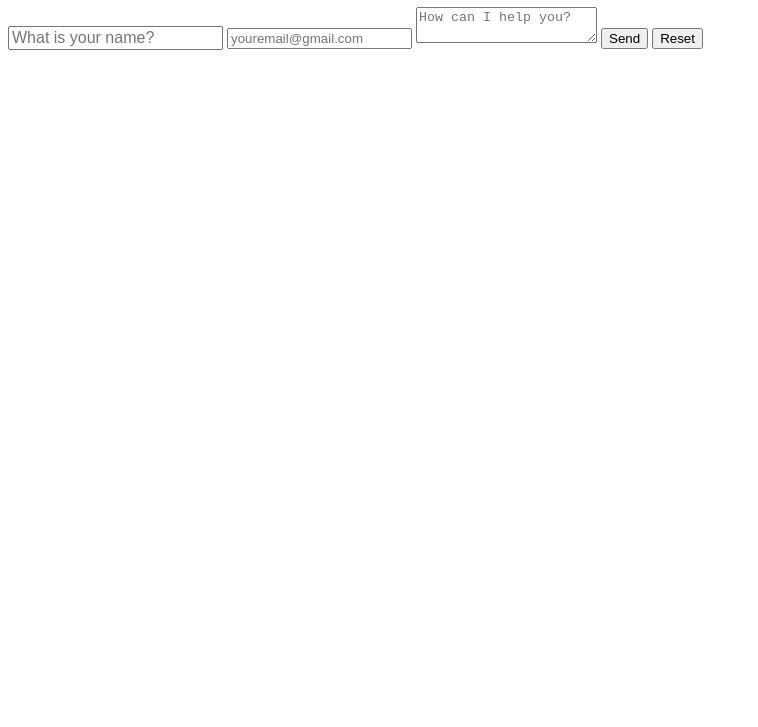
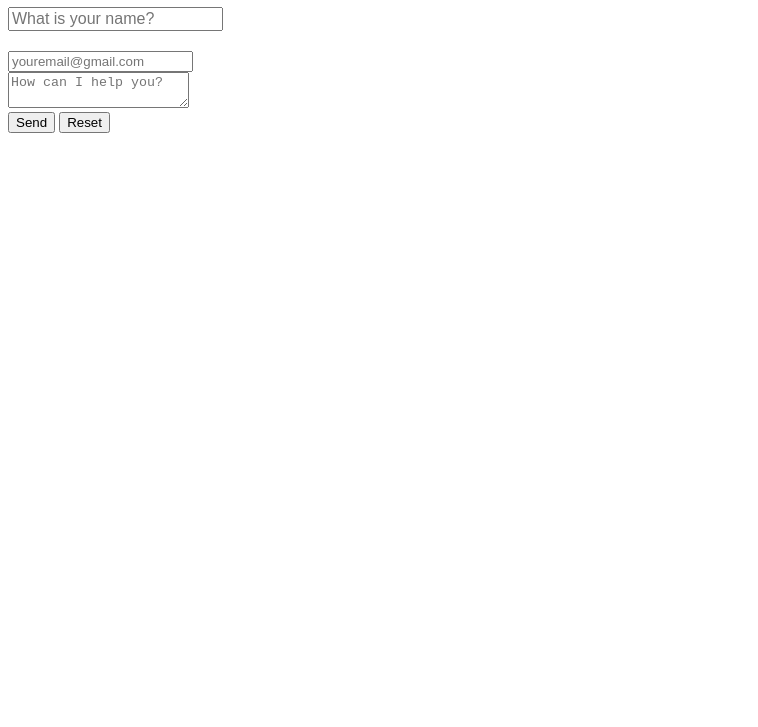
Before and after one commit to djdenney/FormPractice, a plain HTML site: page index.html in a window 1280 px wide. Shown: the part 73-800 px from the top of the page, without its empty margins (0-758 px from the left). Drawn offline with Linux system fonts and the light colour scheme.

Commit message:
updated form

```diff
--- a/index.html
+++ b/index.html
@@ -9,11 +9,11 @@
 	<body>
 		<h1> Send Me a Message</h1>
 		<form action = "https://formspree.io/f/mzbkorby method = "post">
-			<input id = "name" type = "text" name = "name"  placeholder = "What is your name?" required>
-			<input id = "email" type = "email" name = "email" placeholder = "youremail@gmail.com" required>
-			<textarea id = "message" type = "text" name = "message" placeholder = "How can I help you?" required></textarea>
+			<input id = "name" type = "text" name = "name"  placeholder = "What is your name?" required><br>
+			<input id = "email" type = "email" name = "email" placeholder = "youremail@gmail.com" required><br>
+			<textarea id = "message" type = "text" name = "message" placeholder = "How can I help you?" required></textarea><br>
 			<button type = "submit">Send</button>
-			<button type = "reset">Reset</button?
+			<button type = "reset">Reset</button>
 		</form>
 		<script src="script.js"></script>
 	</body>
```
